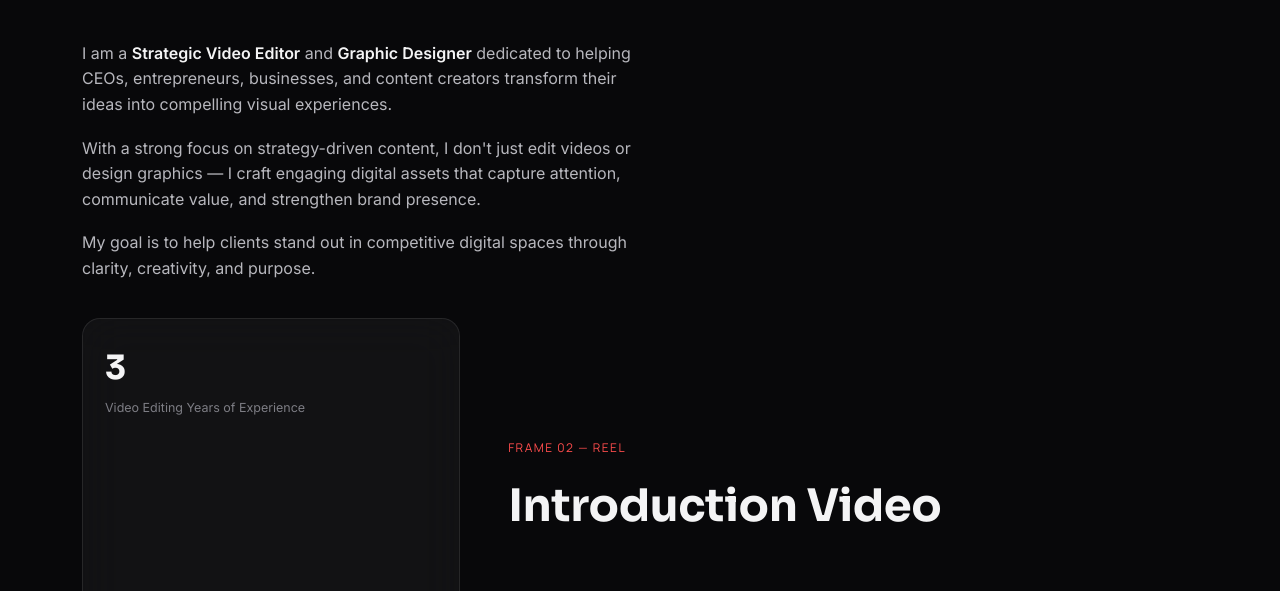
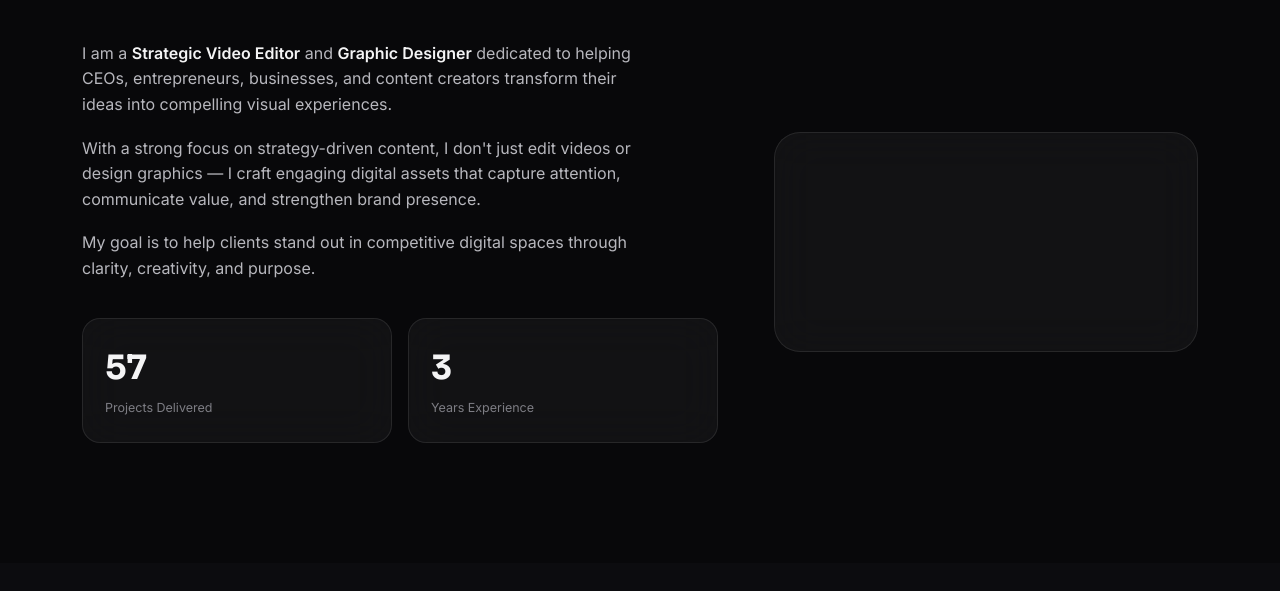
Before and after one commit to akariiJaee/jaemanalo.portfolio, a plain HTML site: page index.html in a window 1280 px wide. Shown: the part 1040-1631 px from the top of the page. Drawn offline with Linux system fonts and the light colour scheme.

```diff
--- a/index.html
+++ b/index.html
@@ -207,11 +207,22 @@
 
         <div class="about-stats">
           <div class="stat-card">
+            <span class="stat-num" data-count="57">0</span>
+            <span class="stat-label">Projects Delivered</span>
+          </div>
+          <div class="stat-card">
             <span class="stat-num" data-count="3">0</span>
-            <span class="stat-label">Video Editing Years of Experience</span>
+            <span class="stat-label">Years Experience</span>
           </div>
+        </div>
+      </div>
 
-
+      <div class="about-visual reveal">
+        <div class="waveform" id="waveform"></div>
+      </div>
+    </div>
+  </div>
+</section>
 
 <!-- ============ INTRO VIDEO SECTION ============ -->
 <section class="section" id="intro-video">
```
